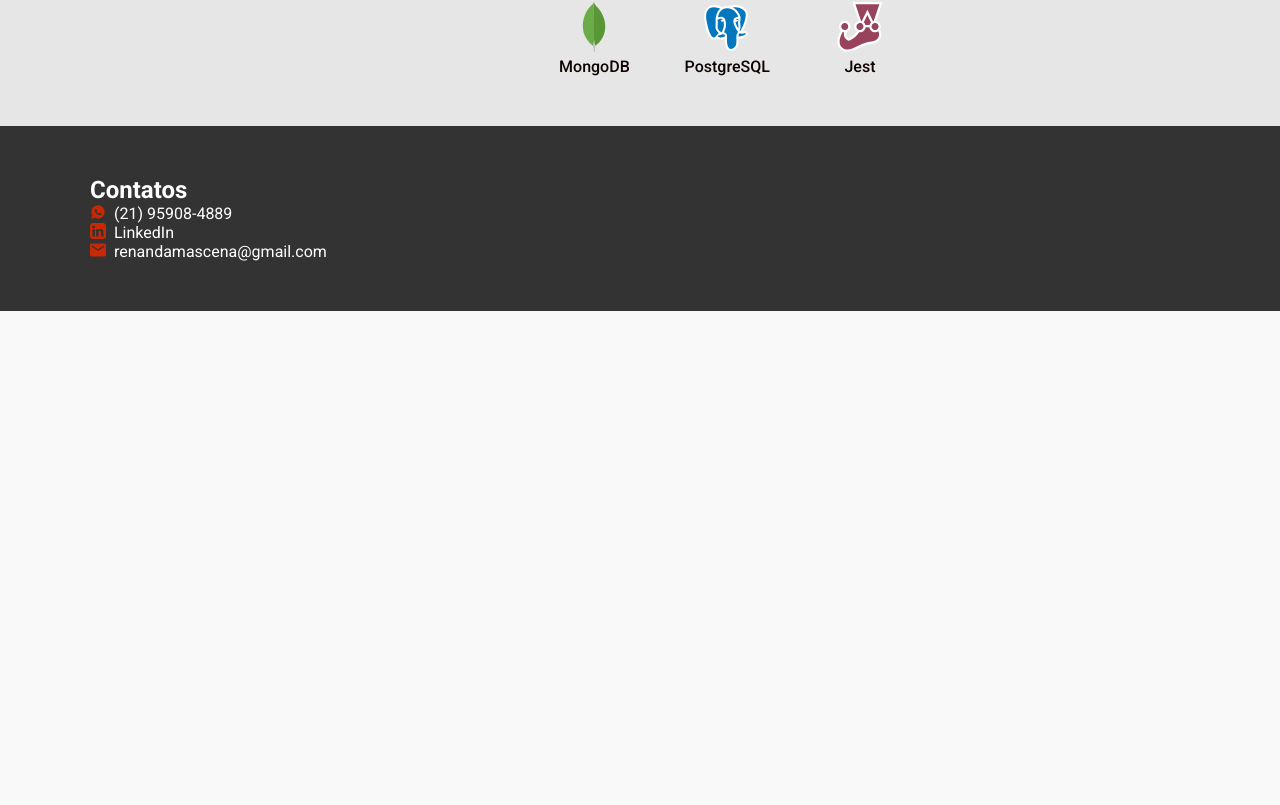
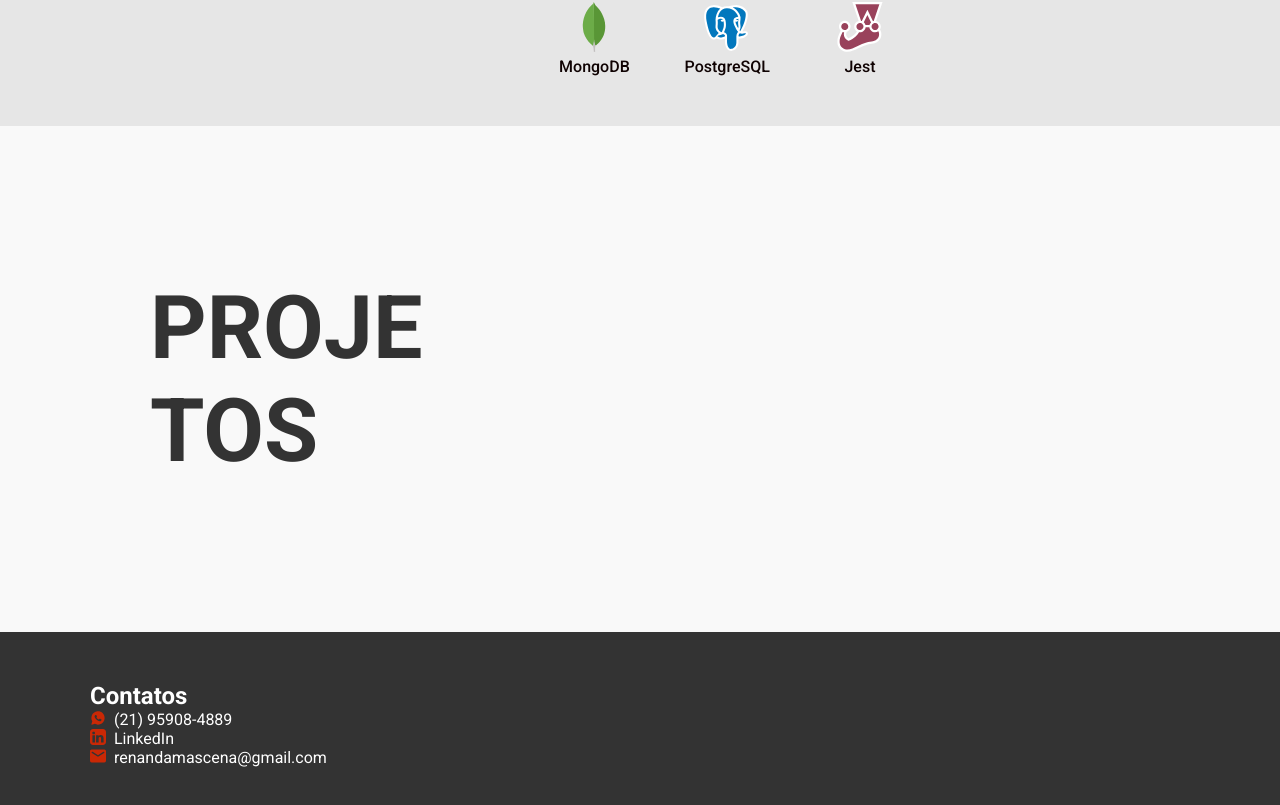
Before and after one commit to Renandp03/My-Portfolio, a React (Vite) app: page / in a window 1280 px wide. Shown: the part 1096-1901 px from the top of the page. Before the commit the page ends 1407 px from the top, so only its background shows below. Built offline with nearby package versions, Linux system fonts and the light colour scheme.

Commit message:
feat: Projects files

```diff
--- a/src/App.jsx
+++ b/src/App.jsx
@@ -1,7 +1,8 @@
 import Perfil from "./components/Perfil/Perfil"
+import Introduction from "./components/Introduction/Introduction"
 import About from "./components/About/About"
+import Projects from "./components/Projects/Projects"
 import Footer from "./components/Footer/Footer"
-import Introduction from "./components/Introduction/Introduction"
 
 function App() {
 
@@ -9,6 +10,7 @@ function App() {
     <>
       <Introduction/>
       <About/>
+      <Projects/>
       <Footer/>
     </>
   )
--- /dev/null
+++ b/src/components/Projects/Projects.jsx
@@ -0,0 +1,11 @@
+import Project from "./containers/Project"
+import './styles/Projects.sass'
+function Projects(){
+    return(
+        <div id='Projects'>
+            <h1 className="Projects__Title">PROJE<br/>TOS</h1>
+        </div>
+    )
+}
+
+export default Projects
--- /dev/null
+++ b/src/components/Projects/containers/Project.jsx
@@ -0,0 +1,8 @@
+import '../styles/Project.sass'
+function Project(){
+    return(
+        <></>
+    )
+}
+
+export default Project
--- /dev/null
+++ b/src/components/Projects/styles/Project.sass
@@ -0,0 +1 @@
+@use '../../../styles/variables'
--- /dev/null
+++ b/src/components/Projects/styles/Projects.sass
@@ -0,0 +1,10 @@
+@use '../../../styles/variables.sass'
+
+#Projects
+    display: grid
+    grid-template-columns: 1fr 1fr
+    margin: 150px
+
+.Projects__Title
+    font-size: 88px
+    color: variables.$color-dark-gray
```
